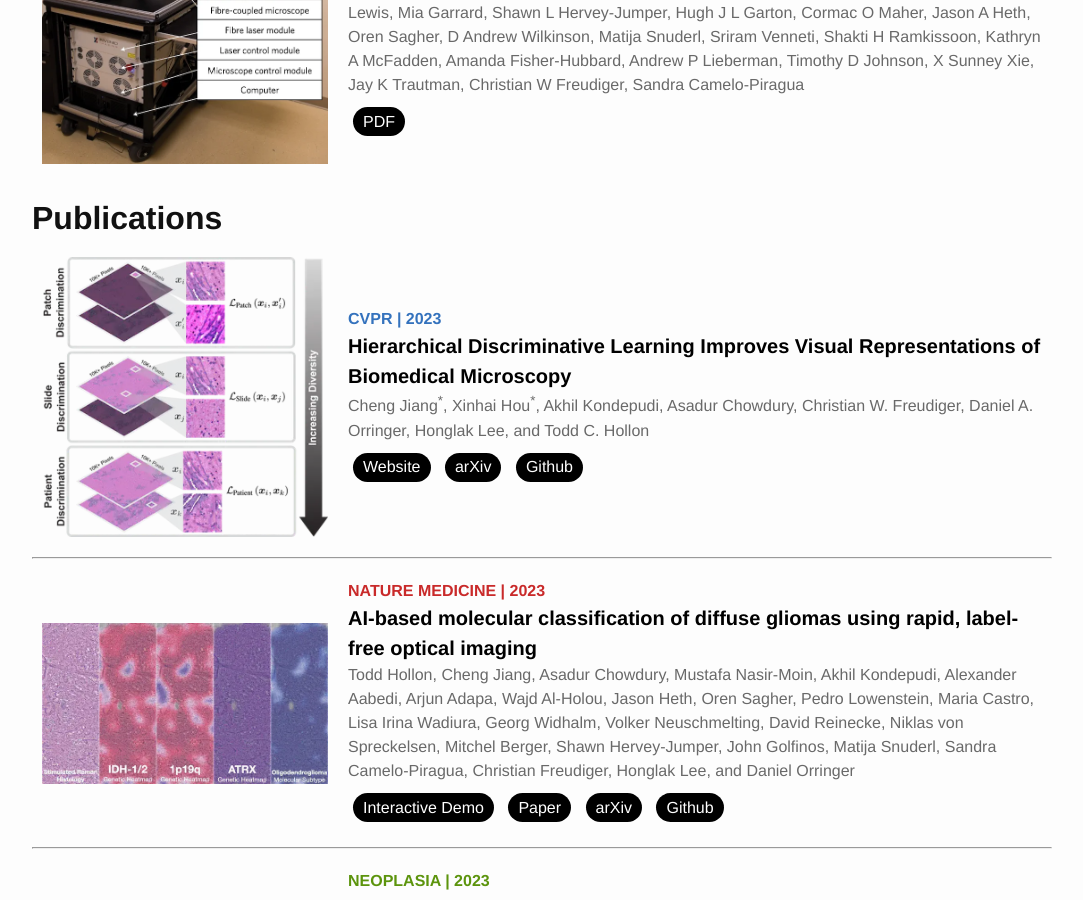
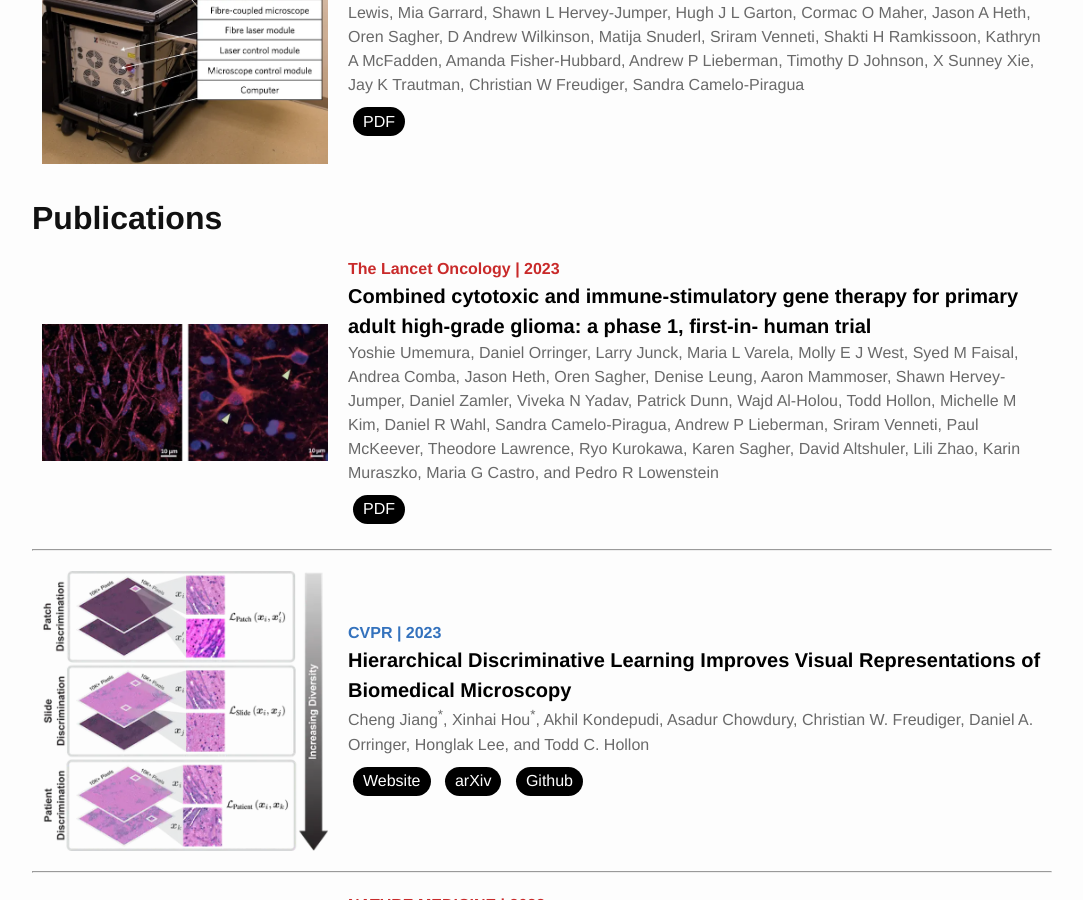
Before and after one commit to MLNeurosurg/mlneurosurg.github.io, a Jekyll site: the page built from publications/index.md, in a window 1280 px wide and 900 px high, scrolled down 1499 px. Shown: the whole window, without its empty margins (98-1181 px from the left). Built offline with Jekyll 4.4.1, drawn with Linux system fonts in a browser that asks for light colours; some of the changed text lies outside the part shown.

Commit message:
updated publications

```diff
--- a/_data/publications.yaml
+++ b/_data/publications.yaml
@@ -1,3 +1,22 @@
+umemura2023combined:
+    color: c92a2a
+    venue: The Lancet Oncology | 2023
+    venue_link: https://www.sciencedirect.com/journal/the-lancet-oncology
+    link: https://doi.org/10.1016/S1470-2045(23)00347-9
+    title: "Combined cytotoxic and immune-stimulatory gene therapy for primary
+        adult high-grade glioma: a phase 1, first-in- human trial"
+    authors: Yoshie Umemura, Daniel Orringer, Larry Junck, Maria L Varela,
+        Molly E J West, Syed M Faisal, Andrea Comba, Jason Heth, Oren Sagher,
+        Denise Leung, Aaron Mammoser, Shawn Hervey-Jumper, Daniel Zamler,
+        Viveka N Yadav, Patrick Dunn, Wajd Al-Holou, Todd Hollon,
+        Michelle M Kim, Daniel R Wahl, Sandra Camelo-Piragua, Andrew P
+        Lieberman, Sriram Venneti, Paul McKeever, Theodore Lawrence, Ryo
+        Kurokawa, Karen Sagher, David Altshuler, Lili Zhao, Karin Muraszko,
+        Maria G Castro, and Pedro R Lowenstein
+    pills:
+        - title: PDF
+          link: https://mlins-site.s3.amazonaws.com/pdf/papers/umemura2023combined.pdf
+    im: umemura2023combined.webp
 jiang2022hierarchical:
     color: 3472bd
     venue: CVPR | 2023
@@ -123,6 +142,17 @@ babajanian2022perigeniculate:
   - title: PDF
     link: https://mlins-site.s3.amazonaws.com/pdf/papers/babajanian2022perigeniculate.pdf
   im: babajanian2022perigeniculate.webp
+bhattacharya2022single:
+  color: 364fc7
+  venue: MLHC | 2022
+  venue_link: https://www.mlforhc.org
+  link: https://static1.squarespace.com/static/59d5ac1780bd5ef9c396eda6/t/62e97e74502c534f3b5585ae/1659469428255/109+Single+Cell+Clinical+Abstract+%5BFINAL%5D.pdf
+  title: Single-cell phenotyping using optical imaging and artificial intelligence
+  authors: Abhishek Bhattacharya, Daniel Alber, and Todd Hollon
+  pills:
+  - title: PDF
+    link: https://mlins-site.s3.amazonaws.com/pdf/papers/bhattacharya2022single.pdf
+  im: bhattacharya2022single.webp
 fredrickson2022laminectomy:
   color: e67700
   venue: WORLD NEUROSURGERY | 2022
```
Also changed, not shown: assets/images/publications/bhattacharya2022single.webp (added), assets/images/publications/umemura2023combined.webp (added).
